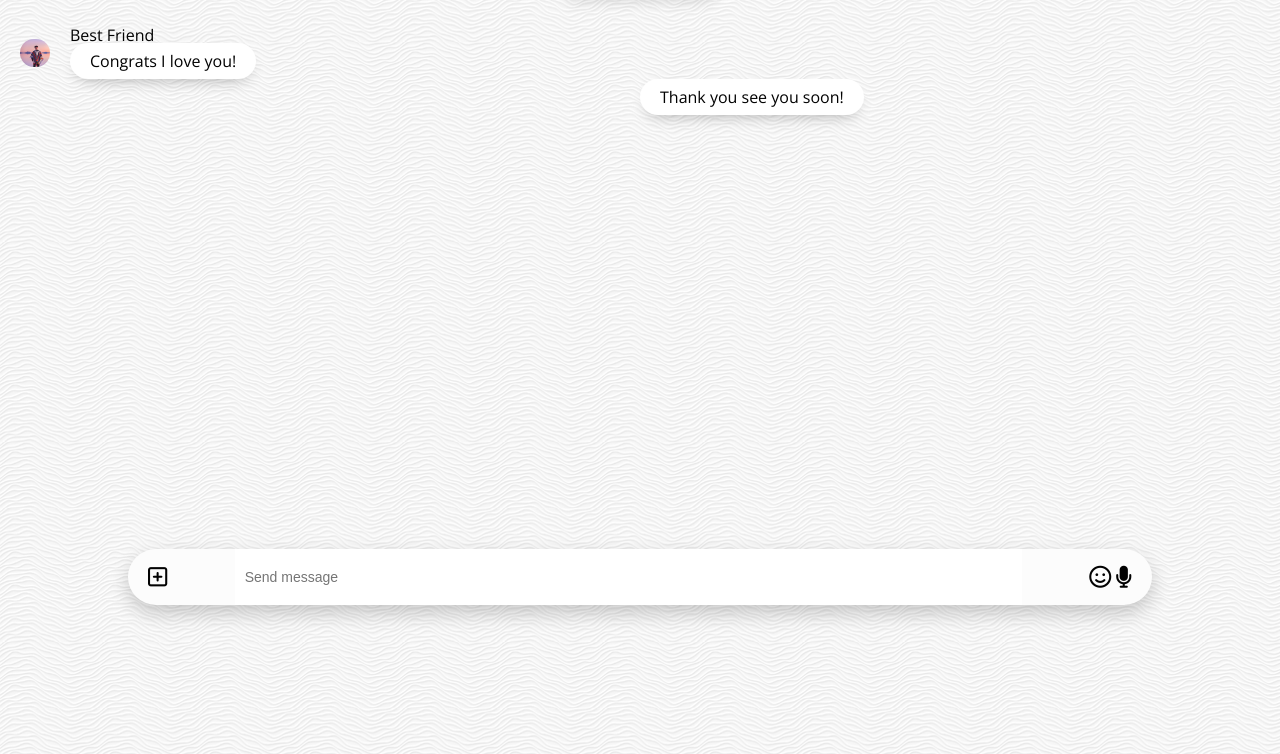
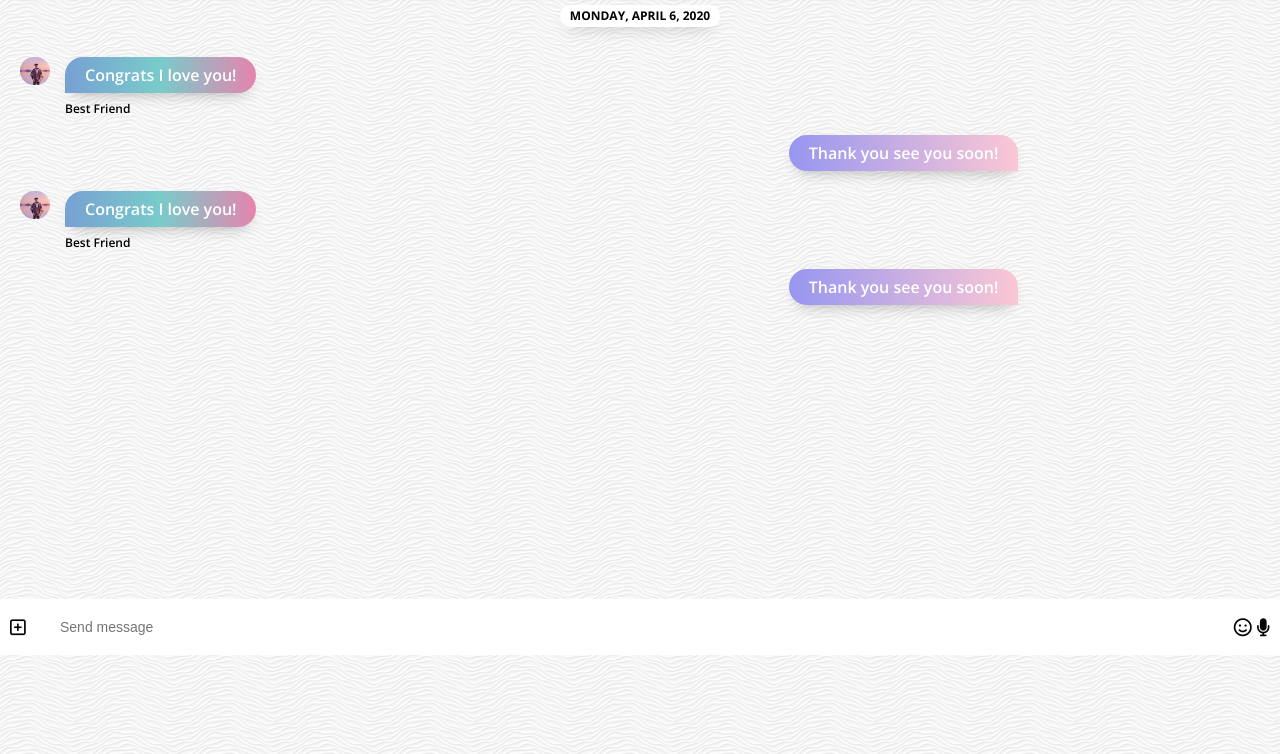
Before and after one commit to welshimeat/Kakao-Clone, a plain HTML site: page chat.html in a window 1280 px wide. Shown: the part 145-899 px from the top of the page. Drawn offline with nearby package versions, Linux system fonts and the light colour scheme.

Commit message:
animation_added

```diff
--- a/chat.html
+++ b/chat.html
@@ -11,6 +11,7 @@
     <link rel="stylesheet" href="css/styles.css" />
   </head>
   <body class="chats-body">
+    <div class="header-wrapper">
       <div class="status-bar">
         <div class="status-bar__column">
           <span class="status-bar__clock">13:54</span>
@@ -39,36 +40,49 @@
           </span>
         </div>
       </header>
+    </div>
     <main class="chat-screen">
       <ul class="chat__messages">
         <span class="chat__timestamp">Monday, April 6, 2020</span>
         <li class="incoming-message message">
           <img src="images/avatar.jpg" class="m-avatar message__avatar" />
           <div class="message__content">
+            <span class="message__bubble">Congrats I love you!</span>
             <span class="message__author">Best Friend</span>
-            <div class="message__bubble">Congrats I love you!</div>
           </div>
         </li>
         <li class="sent-message message">
           <span class="message__timestamp"></span>
           <div class="message__content">
-            <div class="message__bubble">Thank you see you soon!</div>
+            <span class="message__bubble">Thank you see you soon!</span>
+          </div>
+        </li>
+        <li class="incoming-message message">
+          <img src="images/avatar.jpg" class="m-avatar message__avatar" />
+          <div class="message__content">
+            <span class="message__bubble">Congrats I love you!</span>
+            <span class="message__author">Best Friend</span>
+          </div>
+        </li>
+        <li class="sent-message message">
+          <span class="message__timestamp"></span>
+          <div class="message__content">
+            <span class="message__bubble">Thank you see you soon!</span>
           </div>
         </li>
       </ul>
     </main>
-    <div class="chat__write">
-      <div class="chat__write-column">
-        <i class="far fa-plus-square"></i>
-      </div>
-      <div class="chat__write-column">
+    <div class="chat__write--container">
       <input
         type="text"
+        class="chat__write"
         placeholder="Send message"
         class="chat__write-input"
       />
+      <div class="chat__icon-left chat__icon">
+        <i class="far fa-plus-square"></i>
       </div>
-      <div class="chat__write-column">
+      <div class="chat__icon-right chat__icon">
         <span class="chat__write-icon">
           <i class="far fa-smile"></i>
         </span>
--- a/css/chat.css
+++ b/css/chat.css
@@ -1,10 +1,21 @@
-.chat-screen {
-  background-image: url("../images/chatBG.png");
-  min-height: 100vh;
+.header-wrapper {
+  position: fixed;
+  top: 0px;
+  width: 100%;
+  padding: 5px 0px;
+  background-color: white;
+  box-shadow: rgba(0, 0, 0, 0.3) 0px 8px 16px -8px,
+    rgba(0, 0, 0, 0.024) 0px -6px 16px -6px;
 }
 
 .chats-body {
-  padding: 0;
+  background-image: url("../images/chatBG.png");
+  min-height: 1000vh;
+}
+
+.chats-body {
+  padding: 10px 0px;
+  padding-top: 150px;
 }
 
 .chats-body .header,
@@ -12,20 +23,77 @@
   padding: 0px 20px;
 }
 
-.chat__write {
+.chat__write--container {
   position: fixed;
-  bottom: 50px;
-  width: 80%;
   display: flex;
   justify-content: space-between;
   align-items: center;
-  background-color: #fcfcfc;
   margin: 0 auto;
+  bottom: 0px;
   left: 0;
   right: 0;
-  padding: 0px 20px;
+  width: 100%;
+}
+
+@keyframes float {
+  0% {
+    box-shadow: 0px 30px 60px -12px rgba(50, 50, 93, 0.25),
+      0px 18px 36px -18px rgba(0, 0, 0, 0.3),
+      0 -12px 36px -8px rgba(0, 0, 0, 0.25);
+  }
+  50% {
+    box-shadow: 0px 30px 60px -12px rgba(50, 50, 93, 0.25),
+      0px 18px 36px -18px rgba(0, 0, -60, 0.3),
+      0 -12px 36px -8px rgba(0, 0, 0, 0.25);
+  }
+  100% {
+    box-shadow: 0px 30px 60px -12px rgba(50, 50, 93, 0.25),
+      0px 18px 36px -18px rgba(0, 0, 0, 0.3),
+      0 -12px 36px -8px rgba(0, 0, 0, 0.25);
+  }
+}
+
+.chat__write {
+  bottom: 0px;
+  width: 100%;
+  margin: 0 auto;
+  border-radius: 0px;
+  padding: 20px 60px;
+  width: 100%;
+  border: none;
+  font-size: 14px;
+  transition: width 0.5s ease-in-out, border-radius 0.5s ease-in-out,
+    transform 0.5s ease-in-out;
+}
+
+.chat__write:focus {
+  outline: none;
+  width: 80%;
+  transform: translateY(-100px);
   border-radius: 40px;
-  box-shadow: 0px 8px 20px rgba(0, 0, 0, 0.2);
+  box-shadow: 0px 30px 60px -12px rgba(50, 50, 93, 0.25),
+    0px 18px 36px -18px rgba(0, 0, 0, 0.3),
+    0 -12px 36px -8px rgba(0, 0, 0, 0.25);
+  animation: float 3s linear infinite forwards;
+}
+
+.chat__write:focus ~ .chat__icon {
+  opacity: 0;
+}
+
+.chat__icon {
+  font-size: 18px;
+  transition: opacity 0.3s ease-in-out;
+}
+
+.chat__icon-right {
+  position: absolute;
+  right: 10px;
+}
+
+.chat__icon-left {
+  position: absolute;
+  left: 10px;
 }
 
 .chat__write i {
@@ -34,17 +102,6 @@
 
 .chat__write-column:nth-child(2) {
   width: 80%;
-}
-
-.chat__write-column input {
-  padding: 20px 10px;
-  width: 100%;
-  border: none;
-  font-size: 14px;
-}
-
-.chat__write-column input:focus {
-  outline: none;
 }
 
 .chat-screen .chat__messages {
@@ -70,8 +127,9 @@
 
 .message {
   display: flex;
-  align-items: center;
-  width: 50%;
+  align-items: flex-start;
+  width: 38%;
+  margin-bottom: 20px;
 }
 
 .message .message_content {
@@ -85,7 +143,7 @@
 .incoming-message img {
   width: 30px;
   border-radius: 15px;
-  margin-right: 20px;
+  margin-right: 15px;
 }
 
 .sent-message {
@@ -94,8 +152,58 @@
 
 .message .message__bubble {
   background-color: white;
+  display: block;
   box-shadow: rgba(0, 0, 0, 0.3) 0px 8px 16px -8px,
     rgba(0, 0, 0, 0.024) 0px -6px 16px -6px;
   padding: 10px 20px;
   border-radius: 30px;
+  color: white;
+  font-weight: 600;
 }
+
+.incoming-message .message__author {
+  margin-top: 10px;
+  display: block;
+  font-weight: 600;
+  font-size: 12px;
+}
+
+.incoming-message .message__bubble {
+  border-bottom-left-radius: 0px;
+  background-image: linear-gradient(to right, #77a1d3, #79cbca, #e684ae);
+}
+
+.sent-message .message__bubble {
+  border-bottom-right-radius: 0px;
+  background-image: linear-gradient(to right, #9796f0, #fbc7d4);
+}
+
+@keyframes incomingAnim {
+  from {
+    opacity: 0;
+    transform: translateX(-200px);
+  }
+  to {
+    opacity: 1;
+    transform: none;
+  }
+}
+
+.incoming-message {
+  animation: incomingAnim 0.5s ease-in-out forwards;
+}
+
+@keyframes sentAnimation {
+  from {
+    opacity: 0;
+    transform: translateX(200px);
+  }
+  to {
+    opacity: 1;
+    transform: none;
+  }
+}
+
+.sent-message {
+  animation: sentAnimation 0.5s ease-in-out forwards;
+}
```
Lines whose indentation alone changed are shown as unchanged.
